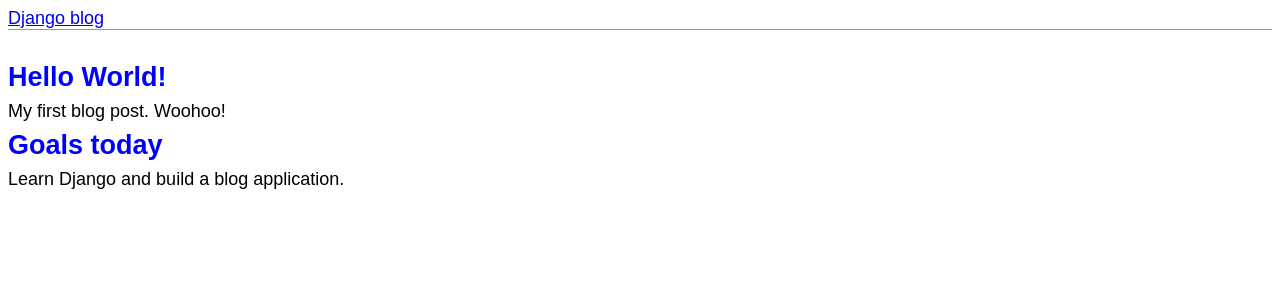
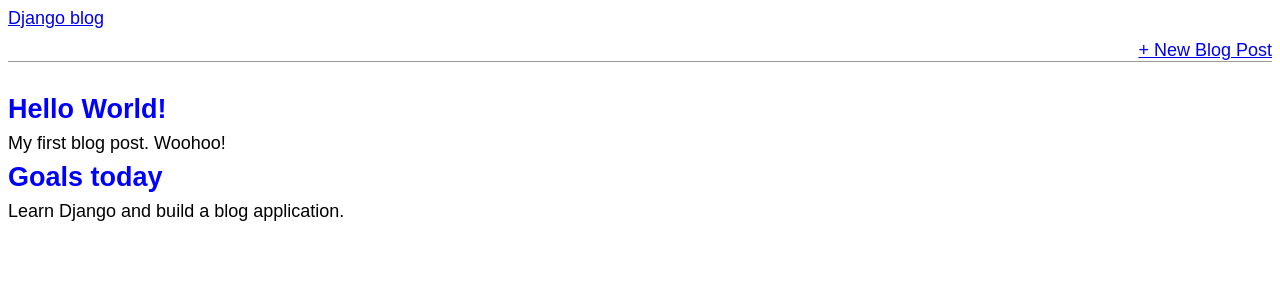
Before and after one commit to Codetheist/Django_Tutorial, a Django app: page / in a window 1280 px wide. Shown: the top 300 px of the page. Run offline with Django 3.2, Linux system fonts and the light colour scheme; data comes from the database, SQL or seed files in the repository; some web fonts are replaced.

Commit message:
Updating blog dir with form configuration

```diff
--- a/blog/blog/urls.py
+++ b/blog/blog/urls.py
@@ -1,8 +1,9 @@
 from django.urls import path
 
-from .views import BlogListView, BlogDetailView  # new
+from .views import BlogListView, BlogDetailView, BlogCreateView  # new
 
 urlpatterns = [
+    path('post/new/', BlogCreateView.as_view(), name='post_new'),  # new
     path('post/<int:pk>/', BlogDetailView.as_view(), name='post_detail'),  # new
     path('', BlogListView.as_view(), name='home')
 ]
--- a/blog/blog/views.py
+++ b/blog/blog/views.py
@@ -1,4 +1,5 @@
-from django.views.generic import ListView, DetailView  # new
+from django.views.generic import ListView, DetailView
+from django.views.generic.edit import CreateView  # new
 
 from .models import Post
 
@@ -12,3 +13,9 @@ class BlogListView(ListView):
 class BlogDetailView(DetailView):  # new
     model = Post
     template_name = 'post_detail.html'
+
+
+class BlogCreateView(CreateView):
+    model = Post
+    template_name = 'post_new.html'
+    fields = ['title', 'author', 'body']
--- a/blog/templates/base.html
+++ b/blog/templates/base.html
@@ -9,16 +9,20 @@
         <link href="{% static 'css/base.css' %}" rel="stylesheet">
     </head>
     <body>
+        <div>
+            <header>
+                <div class="nav-left">
+                    <a href="{% url 'home' %}">Django blog</a>
+                </div>
 
-<header>
-    <a href="{% url 'home' %}">Django blog</a>
+                <div class="nav-right">
+                    <a href="{% url 'post_new' %}">+ New Blog Post</a>
+                </div>
             </header>
 
-<div>
             {% block content %}
 
             {% endblock content %}
         </div>
-
     </body>
 </html>
```
Also changed, not shown: 3 other files. Lines whose indentation alone changed are shown as unchanged.
